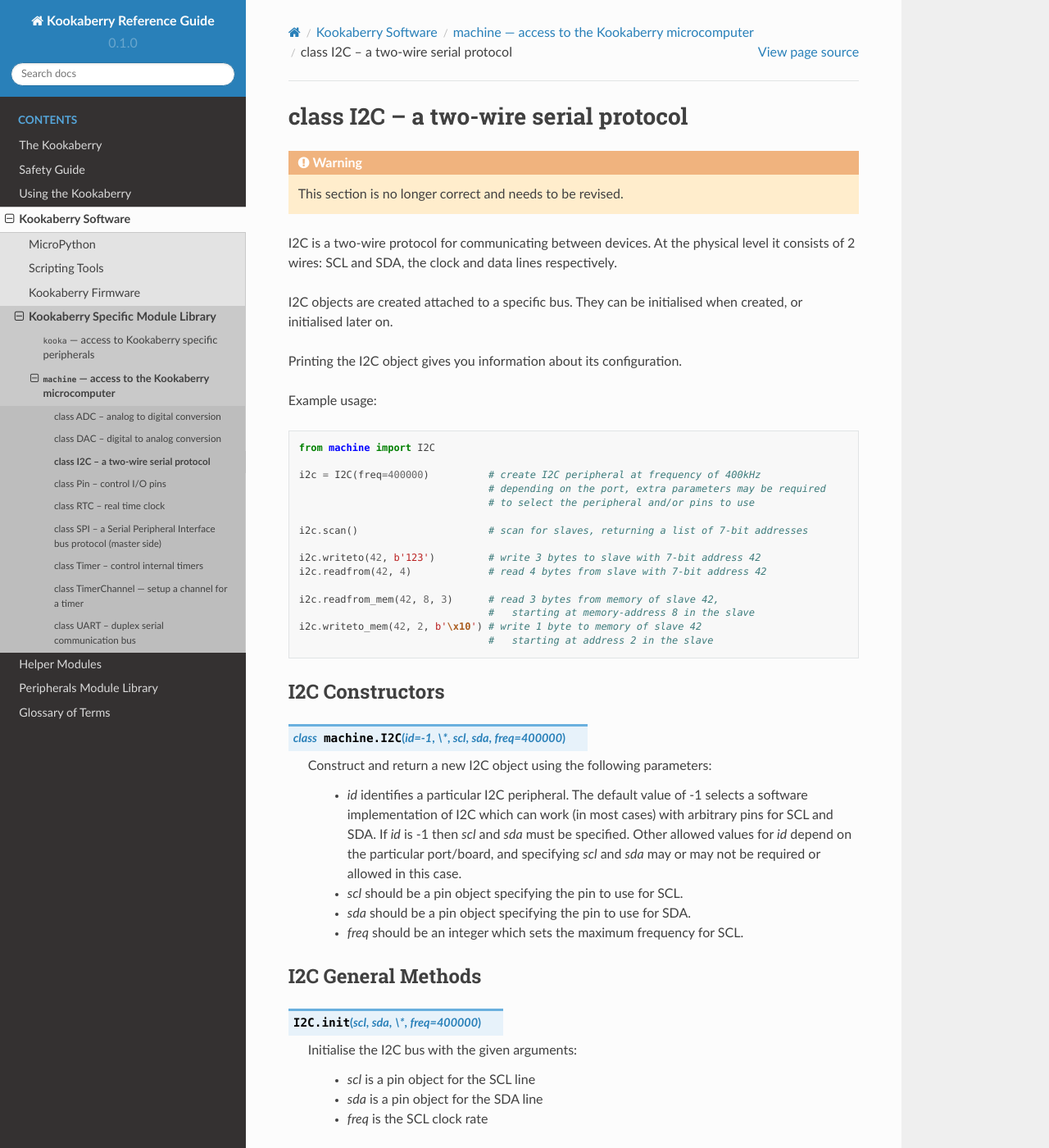
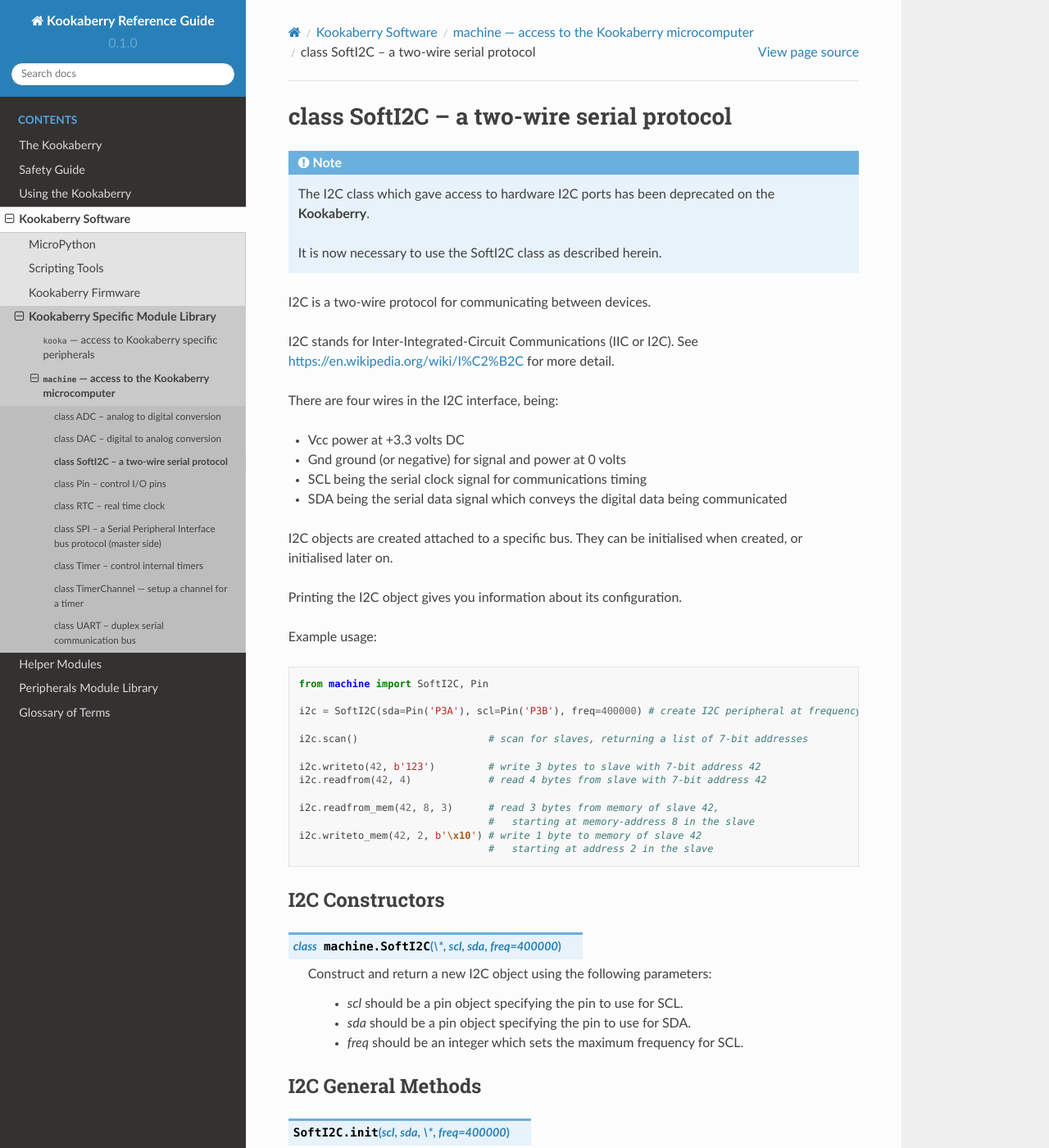
Before and after one commit to TDStrasser/Kookaberry-Reference-Guide, a Sphinx documentation site: the page built from docs/source/machine.I2C.rst, in a window 1280 px wide and 1400 px high. Shown: the whole window at 82% size. Built offline with Sphinx 7.4.7 and the Read the Docs theme 2.0.0, drawn with Linux system fonts in a browser that asks for light colours; some of the changed text lies outside the part shown.

Commit message:
Deprecation of I2C class in favour of SoftI2C class

```diff
--- a/docs/source/machine.I2C.rst
+++ b/docs/source/machine.I2C.rst
@@ -1,29 +1,39 @@
 .. currentmodule:: machine
 .. _machine.I2C:
+.. _machine.SoftI2C
 
-class I2C -- a two-wire serial protocol
-=======================================
+class SoftI2C -- a two-wire serial protocol
+===========================================
 
-.. warning::
+.. note::
 
-   This section is no longer correct and needs to be revised.
+   The I2C class which gave access to hardware I2C ports has been deprecated on the **Kookaberry**.
+
+   It is now necessary to use the SoftI2C class as described herein.
 
 
-I2C is a two-wire protocol for communicating between devices.  At the physical
-level it consists of 2 wires: SCL and SDA, the clock and data lines respectively.
+I2C is a two-wire protocol for communicating between devices.
 
-I2C objects are created attached to a specific bus.  They can be initialised
-when created, or initialised later on.
+I2C stands for Inter-Integrated-Circuit Communications (IIC or I2C).
+See https://en.wikipedia.org/wiki/I%C2%B2C for more detail.
+
+There are four wires in the I2C interface, being:
+
+* Vcc power at +3.3 volts DC
+* Gnd ground (or negative) for signal and power at 0 volts
+* SCL being the serial clock signal for communications timing
+* SDA being the serial data signal which conveys the digital data being communicated
+
+I2C objects are created attached to a specific bus.
+They can be initialised when created, or initialised later on.
 
 Printing the I2C object gives you information about its configuration.
 
 Example usage::
 
-    from machine import I2C
+    from machine import SoftI2C, Pin
 
-    i2c = I2C(freq=400000)          # create I2C peripheral at frequency of 400kHz
-                                    # depending on the port, extra parameters may be required
-                                    # to select the peripheral and/or pins to use
+    i2c = SoftI2C(sda=Pin('P3A'), scl=Pin('P3B'), freq=400000) # create I2C peripheral at frequency of 400kHz using Pins P3A and P3B
 
     i2c.scan()                      # scan for slaves, returning a list of 7-bit addresses
 
@@ -38,26 +48,18 @@
 I2C Constructors
 ----------------
 
-.. class:: I2C(id=-1, \*, scl, sda, freq=400000)
+.. class:: SoftI2C(\*, scl, sda, freq=400000)
 
    Construct and return a new I2C object using the following parameters:
 
-      - *id* identifies a particular I2C peripheral.  The default
-        value of -1 selects a software implementation of I2C which can
-        work (in most cases) with arbitrary pins for SCL and SDA.
-        If *id* is -1 then *scl* and *sda* must be specified.  Other
-        allowed values for *id* depend on the particular port/board,
-        and specifying *scl* and *sda* may or may not be required or
-        allowed in this case.
       - *scl* should be a pin object specifying the pin to use for SCL.
       - *sda* should be a pin object specifying the pin to use for SDA.
-      - *freq* should be an integer which sets the maximum frequency
-        for SCL.
+      - *freq* should be an integer which sets the maximum frequency for SCL.
 
 I2C General Methods
 -------------------
 
-.. method:: I2C.init(scl, sda, \*, freq=400000)
+.. method:: SoftI2C.init(scl, sda, \*, freq=400000)
 
   Initialise the I2C bus with the given arguments:
 
@@ -65,13 +67,7 @@
      - *sda* is a pin object for the SDA line
      - *freq* is the SCL clock rate
 
-.. method:: I2C.deinit()
-
-   Turn off the I2C bus.
-
-   Availability: WiPy.
-
-.. method:: I2C.scan()
+.. method:: SoftI2C.scan()
 
    Scan all I2C addresses between 0x08 and 0x77 inclusive and return a list of
    those that respond.  A device responds if it pulls the SDA line low after
@@ -86,15 +82,15 @@
 
 These methods are available on software I2C only.
 
-.. method:: I2C.start()
+.. method:: SoftI2C.start()
 
    Generate a START condition on the bus (SDA transitions to low while SCL is high).
 
-.. method:: I2C.stop()
+.. method:: SoftI2C.stop()
 
    Generate a STOP condition on the bus (SDA transitions to high while SCL is high).
 
-.. method:: I2C.readinto(buf, nack=True, /)
+.. method:: SoftI2C.readinto(buf, nack=True, /)
 
    Reads bytes from the bus and stores them into *buf*.  The number of bytes
    read is the length of *buf*.  An ACK will be sent on the bus after
@@ -102,7 +98,7 @@
    is true then a NACK will be sent, otherwise an ACK will be sent (and in this
    case the slave assumes more bytes are going to be read in a later call).
 
-.. method:: I2C.write(buf)
+.. method:: SoftI2C.write(buf)
 
    Write the bytes from *buf* to the bus.  Checks that an ACK is received
    after each byte and stops transmitting the remaining bytes if a NACK is
@@ -114,13 +110,13 @@
 The following methods implement the standard I2C master read and write
 operations that target a given slave device.
 
-.. method:: I2C.readfrom(addr, nbytes, stop=True, /)
+.. method:: SoftI2C.readfrom(addr, nbytes, stop=True, /)
 
    Read *nbytes* from the slave specified by *addr*.
    If *stop* is true then a STOP condition is generated at the end of the transfer.
    Returns a `bytes` object with the data read.
 
-.. method:: I2C.readfrom_into(addr, buf, stop=True, /)
+.. method:: SoftI2C.readfrom_into(addr, buf, stop=True, /)
 
    Read into *buf* from the slave specified by *addr*.
    The number of bytes read will be the length of *buf*.
@@ -128,7 +124,7 @@
 
    The method returns ``None``.
 
-.. method:: I2C.writeto(addr, buf, stop=True, /)
+.. method:: SoftI2C.writeto(addr, buf, stop=True, /)
 
    Write the bytes from *buf* to the slave specified by *addr*.  If a
    NACK is received following the write of a byte from *buf* then the
@@ -136,7 +132,7 @@
    generated at the end of the transfer, even if a NACK is received.
    The function returns the number of ACKs that were received.
 
-.. method:: I2C.writevto(addr, vector, stop=True, /)
+.. method:: SoftI2C.writevto(addr, vector, stop=True, /)
 
    Write the bytes contained in *vector* to the slave specified by *addr*.
    *vector* should be a tuple or list of objects with the buffer protocol.
@@ -158,14 +154,14 @@
 I2C transaction: the slave address and the memory address.  The following
 methods are convenience functions to communicate with such devices.
 
-.. method:: I2C.readfrom_mem(addr, memaddr, nbytes, \*, addrsize=8)
+.. method:: SoftI2C.readfrom_mem(addr, memaddr, nbytes, \*, addrsize=8)
 
    Read *nbytes* from the slave specified by *addr* starting from the memory
    address specified by *memaddr*.
    The argument *addrsize* specifies the address size in bits.
    Returns a `bytes` object with the data read.
 
-.. method:: I2C.readfrom_mem_into(addr, memaddr, buf, \*, addrsize=8)
+.. method:: SoftI2C.readfrom_mem_into(addr, memaddr, buf, \*, addrsize=8)
 
    Read into *buf* from the slave specified by *addr* starting from the
    memory address specified by *memaddr*.  The number of bytes read is the
@@ -175,7 +171,7 @@
 
    The method returns ``None``.
 
-.. method:: I2C.writeto_mem(addr, memaddr, buf, \*, addrsize=8)
+.. method:: SoftI2C.writeto_mem(addr, memaddr, buf, \*, addrsize=8)
 
    Write *buf* to the slave specified by *addr* starting from the
    memory address specified by *memaddr*.
```
